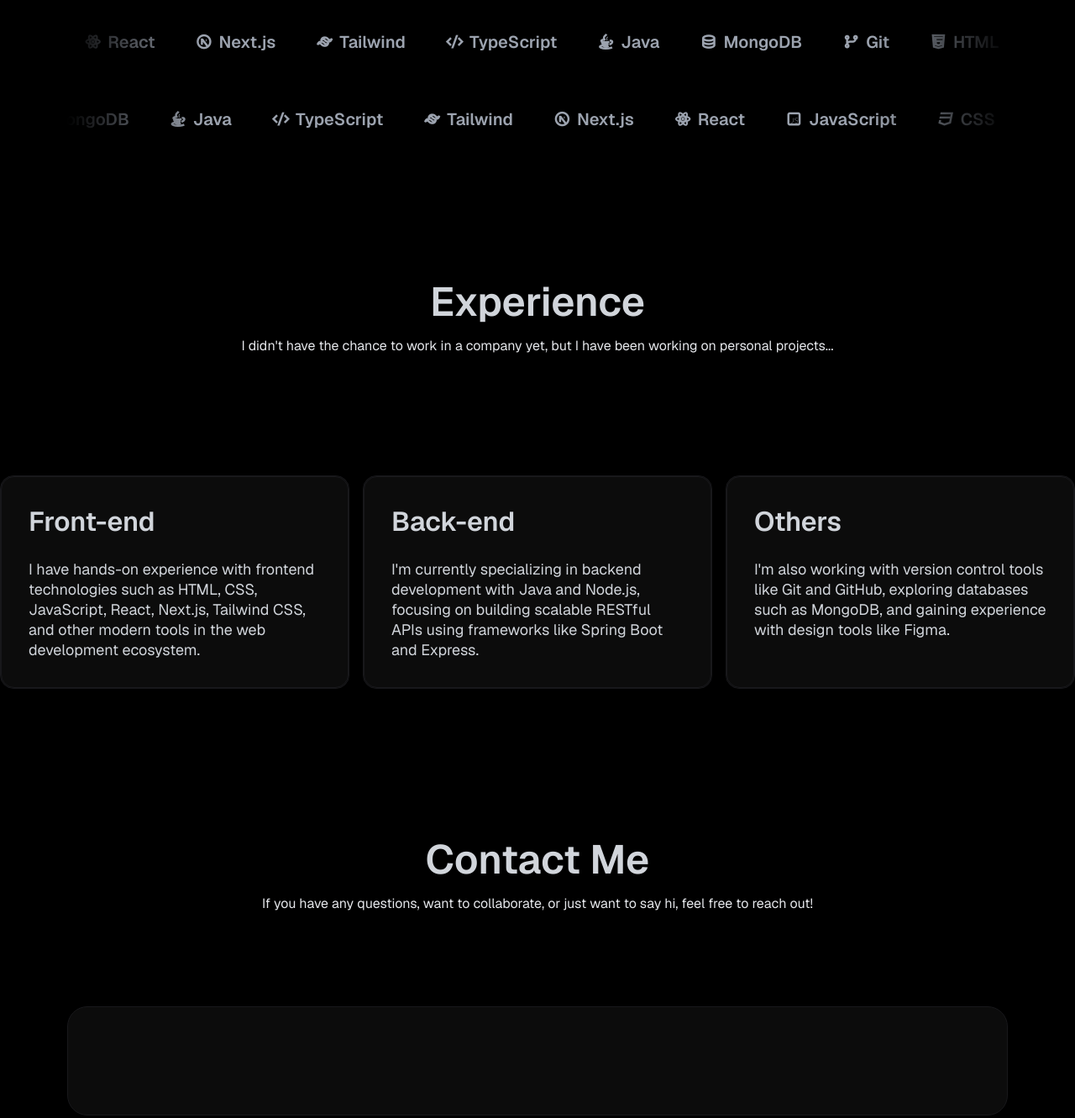
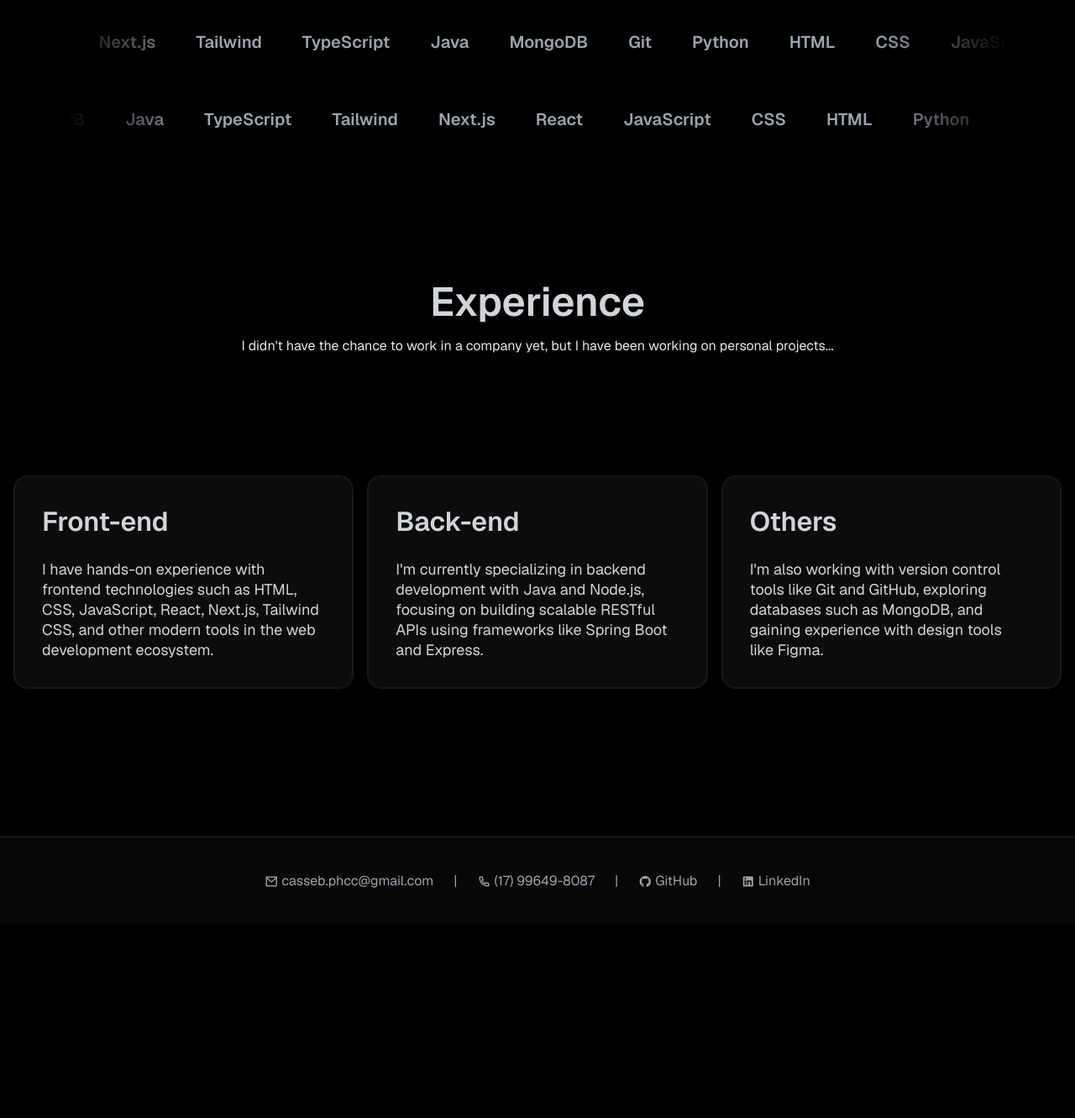
Before and after one commit to pedrocasseb/portfolio-color, a plain HTML site: page index.html in a window 1280 px wide. Shown: the part 960-2291 px from the top of the page at 84% size. After the commit the page ends 2061 px from the top, so only its background shows below. Drawn offline with nearby package versions, Linux system fonts and the light colour scheme.

Commit message:
update index.html

```diff
--- a/index.html
+++ b/index.html
@@ -173,9 +173,6 @@
           <li><a href="#experience"
               class="p-2 lg:hover:text-white lg:hover:bg-[rgb(26,26,26)] lg:rounded-md transition-colors duration-300">Experience</a>
           </li>
-          <li><a href="#contact"
-              class="p-2 lg:hover:text-white lg:hover:bg-[rgb(26,26,26)] lg:rounded-md transition-colors duration-300">Contact</a>
-          </li>
         </ul>
         <!-- NAVBAR BUTTON -->
         <div class="col-start-3 hidden w-full justify-end gap-2 lg:flex">
@@ -183,14 +180,11 @@
             class="relative inline-flex items-center justify-center whitespace-nowrap rounded-lg disabled:pointer-events-none disabled:opacity-50 overflow-hidden transition-[color,background-color,border-color,opacity] before:absolute before:-inset-0 after:absolute after:inset-0 motion-reduce:transition-none style_secondary__ItJ5o bg-transparent text-white border-[0.5px] duration-500 border-gray-500 hover:border-white after:transition-colors after:duration-300 md:px-4 md:py-3.5 font-medium text-sm/[1.125rem] tracking-normal">
             <span class="relative z-10 flex">Hire Me</span>
           </button>
-          <button
-            class="relative inline-flex items-center justify-center whitespace-nowrap rounded-lg bg-white text-black disabled:pointer-events-none disabled:opacity-50 overflow-hidden transition-[color,background-color,border-color,opacity] after:absolute after:inset-0 motion-reduce:transition-none style_default__4akO1 style_textShadow__jRTCI bg-black duration-500 text-black hover:bg-gray-300 after:bg-gradient-to-t after:from-brand-neutrals-800 after:to-brand-neutrals-600 dark:after:from-brand-neutrals-100 dark:after:to-brand-neutrals-100 before:bg-[radial-gradient(circle_100px_at_var(--mask-x)_var(--mask-y),_var(--tw-gradient-stops))] before:from-brand-neutrals-700 before:via-brand-neutrals-700 before:to-transparent dark:before:from-brand-neutrals-300 after:transition-[color,background-color,border-color,opacity] after:duration-300 before:transition-opacity before:duration-1000 hover:before:opacity-100 before:opacity-0 before:absolute before:inset-0 md:px-4 md:py-3.5 font-medium text-sm/[1.125rem] tracking-normal">
-            <span class="relative z-10 flex">
-              <span class="flex items-center gap-3">
-                <i class="ri-upload-2-fill"></i> Get CV
-              </span>
-            </span>
-          </button>
+          <a href="https://1drv.ms/b/c/b6c6935419b04b5e/EcGGtPun92BMk_TpZ3mbMugBG0Yy4WtojX32PNrDcZZDfg?e=3Nv06l"
+            target="_blank" rel="noopener"
+            class="glow-button bg-white text-black rounded-lg px-6 py-3 -outline-offset-2 border border-white/30 flex flex-col gap-2 duration-300 text-center font-semibold">
+            Get CV
+          </a>
         </div>
       </div>
     </div>
@@ -228,12 +222,15 @@
           <!-- SECTION BUTTON -->
           <div
             class="absolute bottom-0 left-0 z-40 mx-auto flex w-full flex-col justify-center gap-2 px-5 md:static md:flex-row md:gap-4 md:mb-4">
-            <button
-              class="glow-button bg-white text-black rounded-lg px-6 py-3 -outline-offset-2 border border-white/30 flex flex-col gap-2 duration-300">Get
-              CV</button>
+            <a href="https://1drv.ms/b/c/b6c6935419b04b5e/EcGGtPun92BMk_TpZ3mbMugBG0Yy4WtojX32PNrDcZZDfg?e=3Nv06l"
+              target="_blank" rel="noopener"
+              class="glow-button bg-white text-black rounded-lg px-6 py-3 -outline-offset-2 border border-white/30 flex flex-col gap-2 duration-300 text-center font-semibold">
+              Get CV
+            </a>
             <button id="hire-me-section"
-              class="glow-button rounded-lg px-6 py-3 -outline-offset-2 border border-white/30 flex flex-col hover:border-white duration-300">Hire
-              Me</button>
+              class="glow-button rounded-lg px-6 py-3 -outline-offset-2 border border-white/30 flex flex-col hover:border-white duration-300">
+              Hire Me
+            </button>
           </div>
           <div class="z-10 w-full max-w-[1180px] flex-1 px-2 flex items-end relative mx-auto md:px-0">
             <div class="overflow-hidden rounded-md w-full">
@@ -251,7 +248,7 @@
       </div>
       </section>
       <section id="skills"
-        class="container mx-auto flex flex-col items-center justify-center gap-8 md:gap-10 lg:gap-16 text-grey-800 lg:max-w-[1120px] mb-16 md:mb-44">
+        class="container mx-auto flex flex-col items-center justify-center gap-8 md:gap-10 lg:gap-16 text-grey-800 lg:max-w-[1120px] mb-16 md:mb-44 scroll-mt-32">
         <p
           class="[&_b]:md:font-semibold [&_strong]:md:font-semibold text-sm/[0.875rem] tracking-4 md:text-sm/[1.25rem] text-center font-exo2 uppercase text-gray-400">
           Some of my skills.
@@ -259,46 +256,28 @@
 
         <div class="relative overflow-x-hidden w-full">
           <div class="flex gap-12 animate-marquee whitespace-nowrap">
-            <span class="flex items-center gap-2 text-gray-400 text-xl font-semibold"><i
-                class="ri-html5-line"></i>HTML</span>
-            <span class="flex items-center gap-2 text-gray-400 text-xl font-semibold"><i
-                class="ri-css3-line"></i>CSS</span>
-            <span class="flex items-center gap-2 text-gray-400 text-xl font-semibold"><i
-                class="ri-javascript-line"></i>JavaScript</span>
-            <span class="flex items-center gap-2 text-gray-400 text-xl font-semibold"><i
-                class="ri-reactjs-line"></i>React</span>
-            <span class="flex items-center gap-2 text-gray-400 text-xl font-semibold"><i
-                class="ri-nextjs-line"></i>Next.js</span>
-            <span class="flex items-center gap-2 text-gray-400 text-xl font-semibold"><i
-                class="ri-tailwind-css-line"></i>Tailwind</span>
-            <span class="flex items-center gap-2 text-gray-400 text-xl font-semibold"><i
-                class="ri-code-s-slash-line"></i>TypeScript</span>
-            <span class="flex items-center gap-2 text-gray-400 text-xl font-semibold"><i
-                class="ri-java-line"></i>Java</span>
-            <span class="flex items-center gap-2 text-gray-400 text-xl font-semibold"><i
-                class="ri-database-2-line"></i>MongoDB</span>
-            <span class="flex items-center gap-2 text-gray-400 text-xl font-semibold"><i
-                class="ri-git-branch-line"></i>Git</span>
-            <span class="flex items-center gap-2 text-gray-400 text-xl font-semibold"><i
-                class="ri-html5-line"></i>HTML</span>
-            <span class="flex items-center gap-2 text-gray-400 text-xl font-semibold"><i
-                class="ri-css3-line"></i>CSS</span>
-            <span class="flex items-center gap-2 text-gray-400 text-xl font-semibold"><i
-                class="ri-javascript-line"></i>JavaScript</span>
-            <span class="flex items-center gap-2 text-gray-400 text-xl font-semibold"><i
-                class="ri-reactjs-line"></i>React</span>
-            <span class="flex items-center gap-2 text-gray-400 text-xl font-semibold"><i
-                class="ri-nextjs-line"></i>Next.js</span>
-            <span class="flex items-center gap-2 text-gray-400 text-xl font-semibold"><i
-                class="ri-tailwind-css-line"></i>Tailwind</span>
-            <span class="flex items-center gap-2 text-gray-400 text-xl font-semibold"><i
-                class="ri-code-s-slash-line"></i>TypeScript</span>
-            <span class="flex items-center gap-2 text-gray-400 text-xl font-semibold"><i
-                class="ri-java-line"></i>Java</span>
-            <span class="flex items-center gap-2 text-gray-400 text-xl font-semibold"><i
-                class="ri-database-2-line"></i>MongoDB</span>
-            <span class="flex items-center gap-2 text-gray-400 text-xl font-semibold"><i
-                class="ri-git-branch-line"></i>Git</span>
+            <span class="flex items-center gap-2 text-gray-400 text-xl font-semibold">HTML</span>
+            <span class="flex items-center gap-2 text-gray-400 text-xl font-semibold">CSS</span>
+            <span class="flex items-center gap-2 text-gray-400 text-xl font-semibold">JavaScript</span>
+            <span class="flex items-center gap-2 text-gray-400 text-xl font-semibold">React</span>
+            <span class="flex items-center gap-2 text-gray-400 text-xl font-semibold">Next.js</span>
+            <span class="flex items-center gap-2 text-gray-400 text-xl font-semibold">Tailwind</span>
+            <span class="flex items-center gap-2 text-gray-400 text-xl font-semibold">TypeScript</span>
+            <span class="flex items-center gap-2 text-gray-400 text-xl font-semibold">Java</span>
+            <span class="flex items-center gap-2 text-gray-400 text-xl font-semibold">MongoDB</span>
+            <span class="flex items-center gap-2 text-gray-400 text-xl font-semibold">Git</span>
+            <span class="flex items-center gap-2 text-gray-400 text-xl font-semibold">Python</span>
+            <span class="flex items-center gap-2 text-gray-400 text-xl font-semibold">HTML</span>
+            <span class="flex items-center gap-2 text-gray-400 text-xl font-semibold">CSS</span>
+            <span class="flex items-center gap-2 text-gray-400 text-xl font-semibold">JavaScript</span>
+            <span class="flex items-center gap-2 text-gray-400 text-xl font-semibold">React</span>
+            <span class="flex items-center gap-2 text-gray-400 text-xl font-semibold">Next.js</span>
+            <span class="flex items-center gap-2 text-gray-400 text-xl font-semibold">Tailwind</span>
+            <span class="flex items-center gap-2 text-gray-400 text-xl font-semibold">TypeScript</span>
+            <span class="flex items-center gap-2 text-gray-400 text-xl font-semibold">Java</span>
+            <span class="flex items-center gap-2 text-gray-400 text-xl font-semibold">MongoDB</span>
+            <span class="flex items-center gap-2 text-gray-400 text-xl font-semibold">Git</span>
+            <span class="flex items-center gap-2 text-gray-400 text-xl font-semibold">Python</span>
           </div>
           <div class="pointer-events-none absolute left-0 top-0 h-full w-40 bg-gradient-to-r from-black to-transparent">
           </div>
@@ -309,46 +288,28 @@
 
         <div class="relative overflow-x-hidden w-full">
           <div class="flex gap-12 animate-marquee-reverse whitespace-nowrap">
-            <span class="flex items-center gap-2 text-gray-400 text-xl font-semibold"><i
-                class="ri-git-branch-line"></i>Git</span>
-            <span class="flex items-center gap-2 text-gray-400 text-xl font-semibold"><i
-                class="ri-database-2-line"></i>MongoDB</span>
-            <span class="flex items-center gap-2 text-gray-400 text-xl font-semibold"><i
-                class="ri-java-line"></i>Java</span>
-            <span class="flex items-center gap-2 text-gray-400 text-xl font-semibold"><i
-                class="ri-code-s-slash-line"></i>TypeScript</span>
-            <span class="flex items-center gap-2 text-gray-400 text-xl font-semibold"><i
-                class="ri-tailwind-css-line"></i>Tailwind</span>
-            <span class="flex items-center gap-2 text-gray-400 text-xl font-semibold"><i
-                class="ri-nextjs-line"></i>Next.js</span>
-            <span class="flex items-center gap-2 text-gray-400 text-xl font-semibold"><i
-                class="ri-reactjs-line"></i>React</span>
-            <span class="flex items-center gap-2 text-gray-400 text-xl font-semibold"><i
-                class="ri-javascript-line"></i>JavaScript</span>
-            <span class="flex items-center gap-2 text-gray-400 text-xl font-semibold"><i
-                class="ri-css3-line"></i>CSS</span>
-            <span class="flex items-center gap-2 text-gray-400 text-xl font-semibold"><i
-                class="ri-html5-line"></i>HTML</span>
-            <span class="flex items-center gap-2 text-gray-400 text-xl font-semibold"><i
-                class="ri-git-branch-line"></i>Git</span>
-            <span class="flex items-center gap-2 text-gray-400 text-xl font-semibold"><i
-                class="ri-database-2-line"></i>MongoDB</span>
-            <span class="flex items-center gap-2 text-gray-400 text-xl font-semibold"><i
-                class="ri-java-line"></i>Java</span>
-            <span class="flex items-center gap-2 text-gray-400 text-xl font-semibold"><i
-                class="ri-code-s-slash-line"></i>TypeScript</span>
-            <span class="flex items-center gap-2 text-gray-400 text-xl font-semibold"><i
-                class="ri-tailwind-css-line"></i>Tailwind</span>
-            <span class="flex items-center gap-2 text-gray-400 text-xl font-semibold"><i
-                class="ri-nextjs-line"></i>Next.js</span>
-            <span class="flex items-center gap-2 text-gray-400 text-xl font-semibold"><i
-                class="ri-reactjs-line"></i>React</span>
-            <span class="flex items-center gap-2 text-gray-400 text-xl font-semibold"><i
-                class="ri-javascript-line"></i>JavaScript</span>
-            <span class="flex items-center gap-2 text-gray-400 text-xl font-semibold"><i
-                class="ri-css3-line"></i>CSS</span>
-            <span class="flex items-center gap-2 text-gray-400 text-xl font-semibold"><i
-                class="ri-html5-line"></i>HTML</span>
+            <span class="flex items-center gap-2 text-gray-400 text-xl font-semibold">Git</span>
+            <span class="flex items-center gap-2 text-gray-400 text-xl font-semibold">MongoDB</span>
+            <span class="flex items-center gap-2 text-gray-400 text-xl font-semibold">Java</span>
+            <span class="flex items-center gap-2 text-gray-400 text-xl font-semibold">TypeScript</span>
+            <span class="flex items-center gap-2 text-gray-400 text-xl font-semibold">Tailwind</span>
+            <span class="flex items-center gap-2 text-gray-400 text-xl font-semibold">Next.js</span>
+            <span class="flex items-center gap-2 text-gray-400 text-xl font-semibold">React</span>
+            <span class="flex items-center gap-2 text-gray-400 text-xl font-semibold">JavaScript</span>
+            <span class="flex items-center gap-2 text-gray-400 text-xl font-semibold">CSS</span>
+            <span class="flex items-center gap-2 text-gray-400 text-xl font-semibold">HTML</span>
+            <span class="flex items-center gap-2 text-gray-400 text-xl font-semibold">Python</span>
+            <span class="flex items-center gap-2 text-gray-400 text-xl font-semibold">Git</span>
+            <span class="flex items-center gap-2 text-gray-400 text-xl font-semibold">MongoDB</span>
+            <span class="flex items-center gap-2 text-gray-400 text-xl font-semibold">Java</span>
+            <span class="flex items-center gap-2 text-gray-400 text-xl font-semibold">TypeScript</span>
+            <span class="flex items-center gap-2 text-gray-400 text-xl font-semibold">Tailwind</span>
+            <span class="flex items-center gap-2 text-gray-400 text-xl font-semibold">Next.js</span>
+            <span class="flex items-center gap-2 text-gray-400 text-xl font-semibold">React</span>
+            <span class="flex items-center gap-2 text-gray-400 text-xl font-semibold">JavaScript</span>
+            <span class="flex items-center gap-2 text-gray-400 text-xl font-semibold">CSS</span>
+            <span class="flex items-center gap-2 text-gray-400 text-xl font-semibold">HTML</span>
+            <span class="flex items-center gap-2 text-gray-400 text-xl font-semibold">Python</span>
           </div>
           <div class="pointer-events-none absolute left-0 top-0 h-full w-40 bg-gradient-to-r from-black to-transparent">
           </div>
@@ -357,7 +318,8 @@
           </div>
         </div>
       </section>
-      <section id="experience" class="container flex flex-col gap-16 md:gap-36 mx-auto mb-16 md:mb-44">
+      <section id="experience"
+        class="container flex flex-col gap-16 md:gap-36 mx-auto mb-16 md:mb-44 px-4 scroll-mt-28">
         <div class="flex flex-col gap-4 text-center max-w-[90%] w-full mx-auto">
           <h2 class="text-[3rem] leading-[3.375rem] font-semibold -tracking-4">Experience</h2>
           <p
@@ -422,30 +384,40 @@
           </li>
         </ul>
       </section>
-      <section id="contact" class="container mx-auto mb-16 md:mb-44 lg:max-w-[1120px]">
-        <div class="flex flex-col gap-4 text-center max-w-[90%] w-full mx-auto mb-28">
-          <h2 class="text-[3rem] leading-[3.375rem] font-semibold -tracking-4">Contact Me</h2>
-          <p
-            class="[&_b]:md:font-semibold [&_strong]:md:font-semibold text-base/[1.25rem] md:text-1.5xl/[1.6875rem] !text-balance text-gray-200 ">
-            If you have any questions, want to collaborate, or just want to say hi, feel free to reach out!
-          </p>
-        </div>
-        <div
-          class="relative justify-between group rounded-lg border border-zinc-900 bg-[#0c0c0c] p-6 flex flex-row gap-8 md:gap-26 md:rounded-3xl md:p-10 lg:grid lg:grid-cols-2 lg:grid-rows-1 lg:px-18 lg:py-16 motion-reduce:transition-none">
-        </div>
-      </section>
     </div>
     </div>
   </main>
+  <footer class="bg-[#070707] text-gray-400 py-10 border-t border-zinc-800 mt-auto">
+    <div class="container mx-auto flex flex-col items-center gap-4">
+      <div class="flex flex-col md:flex-row items-center gap-2 md:gap-6 text-center">
+        <a href="mailto:casseb.phcc@gmail.com" class="hover:text-white transition-colors flex items-center gap-1">
+          <i class="ri-mail-line"></i> casseb.phcc@gmail.com
+        </a>
+        <span class="hidden md:inline">|</span>
+        <a href="tel:+5517996498087" class="hover:text-white transition-colors flex items-center gap-1">
+          <i class="ri-phone-line"></i> (17) 99649-8087
+        </a>
+        <span class="hidden md:inline">|</span>
+        <a href="https://github.com/pedrocasseb" target="_blank" rel="noopener"
+          class="hover:text-white transition-colors flex items-center gap-1">
+          <i class="ri-github-fill"></i> GitHub
+        </a>
+        <span class="hidden md:inline">|</span>
+        <a href="https://www.linkedin.com/in/pedro-henrique-cardoso-casseb-871474347/" target="_blank" rel="noopener"
+          class="hover:text-white transition-colors flex items-center gap-1">
+          <i class="ri-linkedin-box-fill"></i> LinkedIn
+        </a>
+      </div>
+    </div>
+  </footer>
 
-  <div id=" mobile-menu" class="fixed inset-0 bg-black bg-opacity-95 z-50 flex flex-col items-center justify-center gap-10
+  <div id="mobile-menu" class="fixed inset-0 bg-black bg-opacity-95 z-50 flex flex-col items-center justify-center gap-10
          opacity-0 pointer-events-none scale-95 transition-all duration-500 ease-in-out
          lg:hidden">
     <ul class="flex flex-col gap-8 text-2xl font-semibold w-full items-center">
       <li><a href="#about" class="transition-none p-2">About</a></li>
       <li><a href="#skills" class="transition-none p-2">Skills</a></li>
       <li><a href="#experience" class="transition-none p-2">Experience</a></li>
-      <li><a href="#contact" class="transition-none p-2">Contact</a></li>
     </ul>
   </div>
 
```
